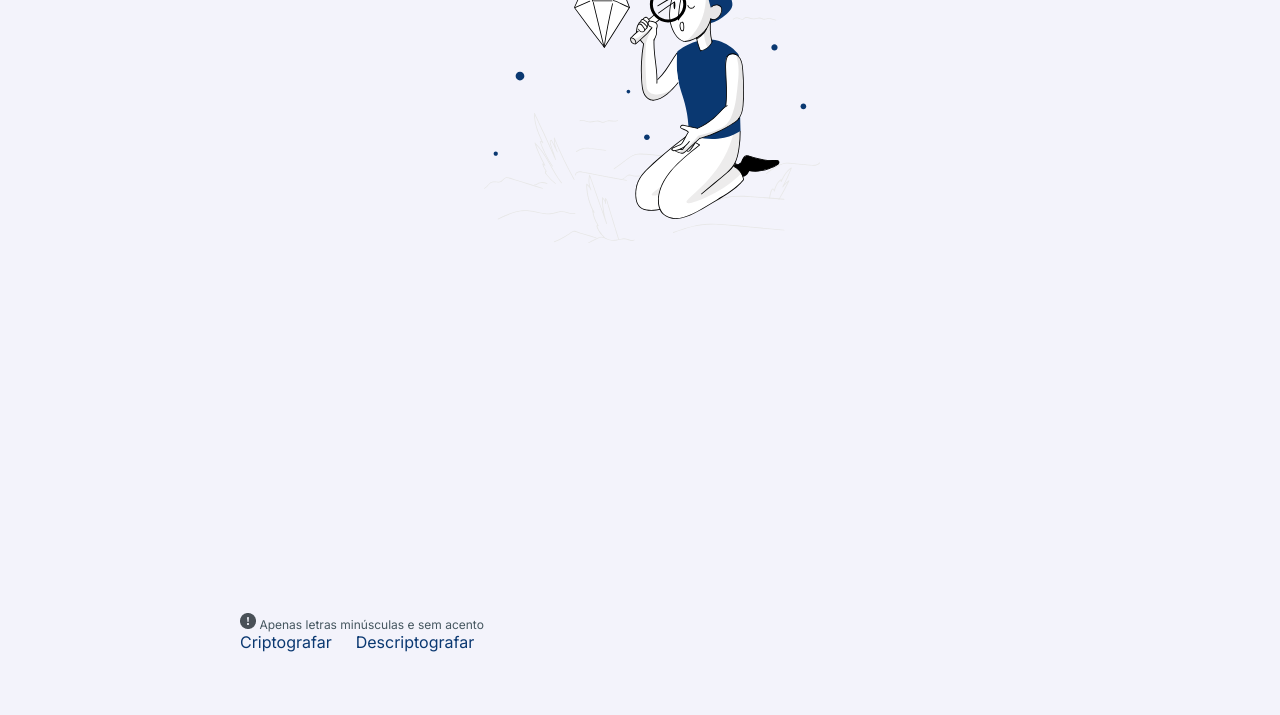
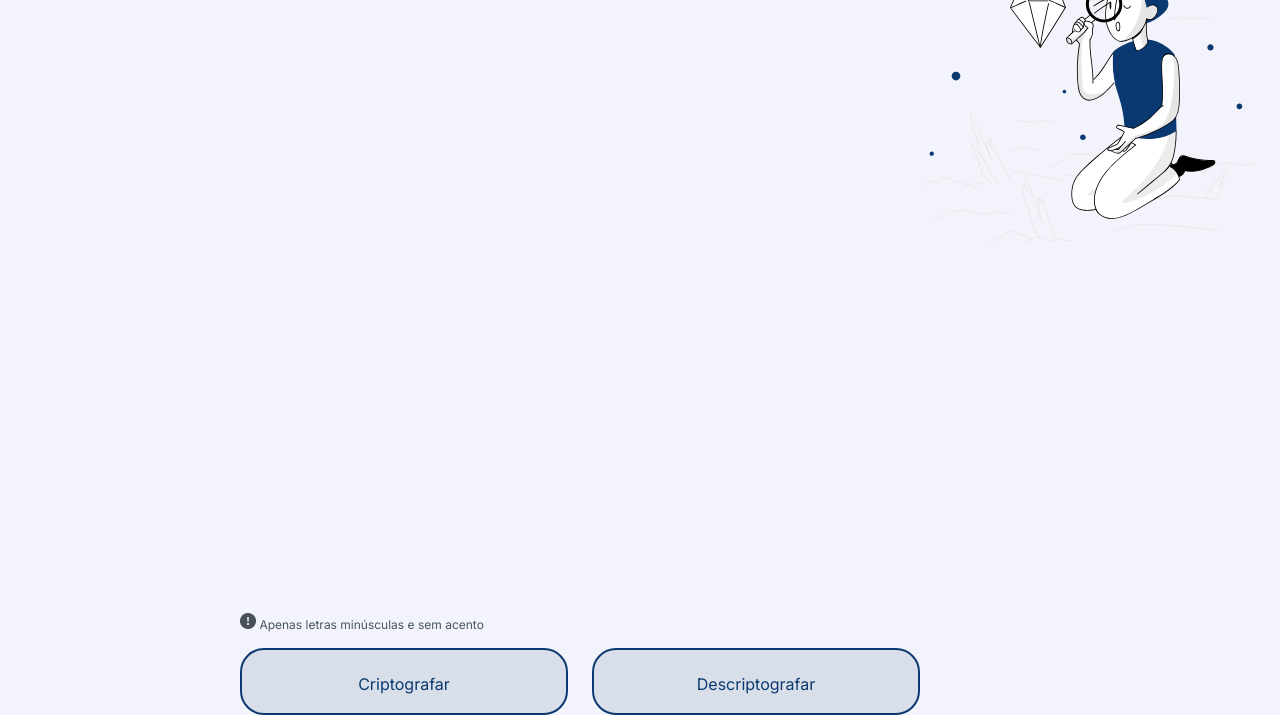
Before and after one commit to Thomazmcn/Desafio-decodificador, a plain HTML site: page index.html in a window 1280 px wide. Shown: the part 193-908 px from the top of the page. Before the commit the page ends 845 px from the top, so only its background shows below. Drawn offline with Linux system fonts and the light colour scheme.

Commit message:
Botões interativos
Formatação dos botoes de criptografia e descriptografia

```diff
--- a/index.html
+++ b/index.html
@@ -15,13 +15,13 @@
     <main class="principal">
         <section class="miolo">
             <div class="miolo_campo">Digite seu texto</div>
-            <div class="miolo_frame_1" id="spaced-item">
+            <div class="miolo_frame_1" id="spaced-item-1">
                 <a><img src="./midia/bi_exclamation-circle-fill.png">
                     Apenas letras minúsculas e sem acento</a>
             </div>
-            <div class="miolo_frame_3">
-            <a class="Criptografar">Criptografar </a>
-            <a class="Descriptografar">Descriptografar </a>
+            <div class="miolo_frame_3" id="spaced-item-2">
+            <a class="miolo_frame_3_botao">Criptografar </a>
+            <a class="miolo_frame_3_botao">Descriptografar </a>
             </div>
         </section>
         <section class="caixa_de_resposta">
--- a/style.css
+++ b/style.css
@@ -6,9 +6,8 @@
     --cor-fonte: #0A3871;
     --cor-fundo: #f3f3fb;
     --cor-nota-rodape: #45565F;
-
-
-
+    --cor-botao: #D8DFE8;
+    --cor-hover: #FFFFFF;
 }
 
 *{
@@ -32,9 +31,8 @@ body{
     padding: 0 0 0 240px;
     display: flex;
     flex-direction: column;
+}
 
-
-}
 .miolo_campo{
     font-family: var(--fonte);
     font-weight: 400;
@@ -42,7 +40,7 @@ body{
     color: var(--cor-fonte);
 }
 
-#spaced-item{
+#spaced-item-1{
     margin-top: 635px;
 }
 
@@ -53,13 +51,35 @@ body{
     color: var(--cor-nota-rodape);
 }
 
-
+#spaced-item-2{
+    margin-top: 16px;
+}
 
 .miolo_frame_3{
     display: flex;
+    width: 680px;
+    height: 67px;
     gap: 24px;
     font-family: var(--fonte);
     font-weight: 400;
     font-size: 16px;
     color: var(--cor-fonte);
 }
+
+.miolo_frame_3_botao{
+    display: flex;
+    justify-content: center;
+    gap: 8px;
+    border: 2px solid var(--cor-fonte);
+    width: 378px;
+    padding: 24px;
+    text-align: center;
+    border-radius: 24px;
+    text-decoration: none;
+    background-color: var(--cor-botao);
+}
+
+.miolo_frame_3_botao:hover{
+    background-color: var(--cor-fonte);
+    color: var(--cor-hover);
+}
```
